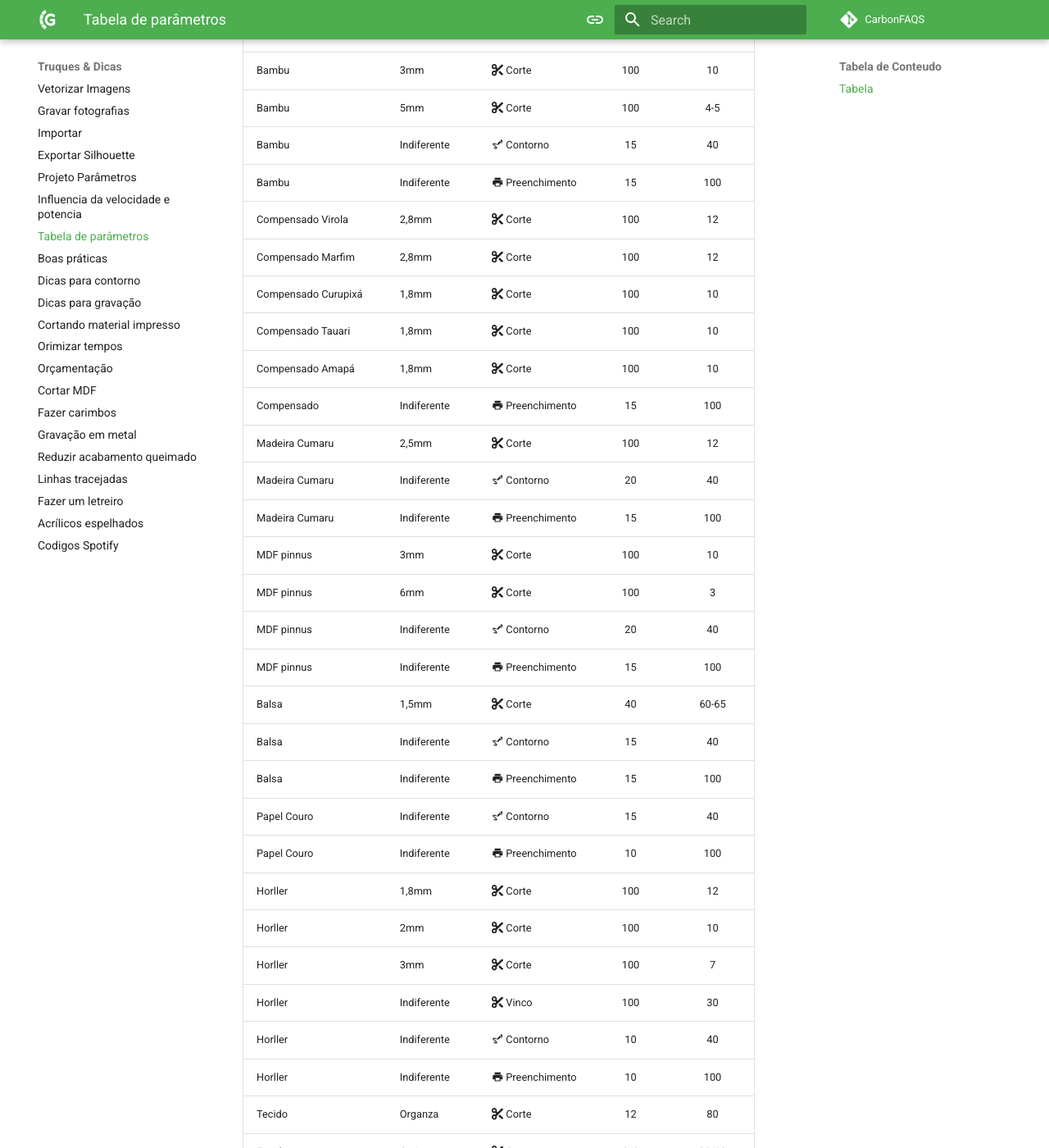
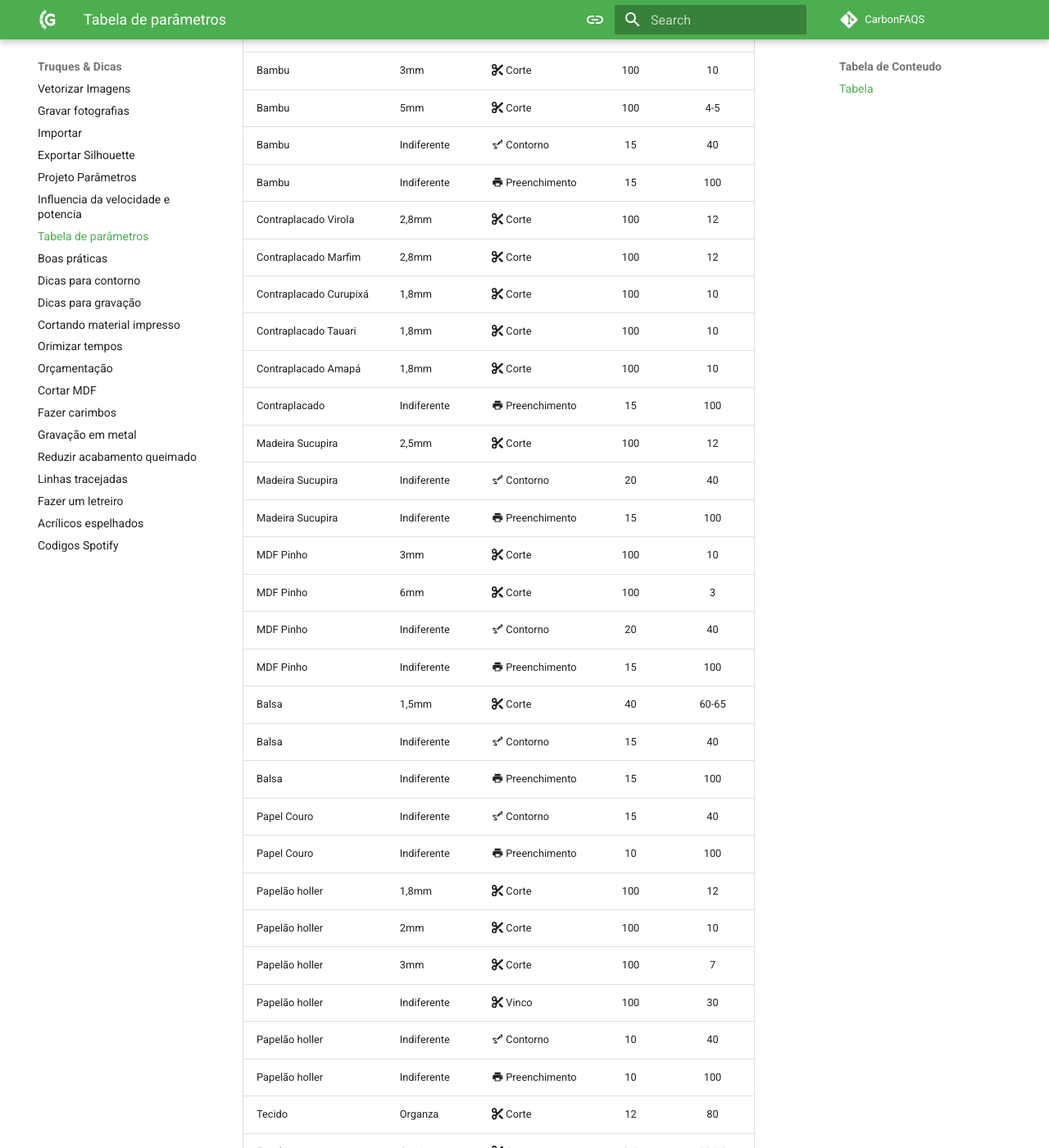
Before and after one commit to GadgetPlusKDB/Carbon-FAQS, an MkDocs documentation site: the page built from docs/truques-&-dicas/tabela-parametros.md, in a window 1280 px wide and 1400 px high, scrolled down 2335 px. Shown: the whole window at 82% size. Built offline with MkDocs 1.6.1 and Material for MkDocs 9.7.7, drawn with Linux system fonts in a browser that asks for light colours; comment, search, counter and statistics services are not loaded; some of the changed text lies outside the part shown.

```diff
--- a/docs/truques-&-dicas/tabela-parametros.md
+++ b/docs/truques-&-dicas/tabela-parametros.md
@@ -52,30 +52,30 @@
 |Bambu                    |5mm            |:fontawesome-solid-scissors: Corte  |100       |4-5        |
 |Bambu                    |Indiferente    |:material-draw-pen: Contorno        |15        |40         |
 |Bambu                    |Indiferente    |:material-printer: Preenchimento    |15        |100        |
-|Compensado Virola        |2,8mm          |:fontawesome-solid-scissors: Corte  |100       |12         |
-|Compensado Marfim        |2,8mm          |:fontawesome-solid-scissors: Corte  |100       |12         |
-|Compensado Curupixá      |1,8mm          |:fontawesome-solid-scissors: Corte  |100       |10         |
-|Compensado Tauari        |1,8mm          |:fontawesome-solid-scissors: Corte  |100       |10         |
-|Compensado Amapá         |1,8mm          |:fontawesome-solid-scissors: Corte  |100       |10         |
-|Compensado               |Indiferente    |:material-printer: Preenchimento    |15        |100        |
-|Madeira Cumaru           |2,5mm          |:fontawesome-solid-scissors: Corte  |100       |12         |
-|Madeira Cumaru           |Indiferente    |:material-draw-pen: Contorno        |20        |40         |
-|Madeira Cumaru           |Indiferente    |:material-printer: Preenchimento    |15        |100        |
-|MDF pinnus               |3mm            |:fontawesome-solid-scissors: Corte  |100       |10         |
-|MDF pinnus               |6mm            |:fontawesome-solid-scissors: Corte  |100       |3          |
-|MDF pinnus               |Indiferente    |:material-draw-pen: Contorno        |20        |40         |
-|MDF pinnus               |Indiferente    |:material-printer: Preenchimento    |15        |100        |
+|Contraplacado Virola     |2,8mm          |:fontawesome-solid-scissors: Corte  |100       |12         |
+|Contraplacado Marfim     |2,8mm          |:fontawesome-solid-scissors: Corte  |100       |12         |
+|Contraplacado Curupixá   |1,8mm          |:fontawesome-solid-scissors: Corte  |100       |10         |
+|Contraplacado Tauari     |1,8mm          |:fontawesome-solid-scissors: Corte  |100       |10         |
+|Contraplacado Amapá      |1,8mm          |:fontawesome-solid-scissors: Corte  |100       |10         |
+|Contraplacado            |Indiferente    |:material-printer: Preenchimento    |15        |100        |
+|Madeira Sucupira         |2,5mm          |:fontawesome-solid-scissors: Corte  |100       |12         |
+|Madeira Sucupira         |Indiferente    |:material-draw-pen: Contorno        |20        |40         |
+|Madeira Sucupira         |Indiferente    |:material-printer: Preenchimento    |15        |100        |
+|MDF Pinho                |3mm            |:fontawesome-solid-scissors: Corte  |100       |10         |
+|MDF Pinho                |6mm            |:fontawesome-solid-scissors: Corte  |100       |3          |
+|MDF Pinho                |Indiferente    |:material-draw-pen: Contorno        |20        |40         |
+|MDF Pinho                |Indiferente    |:material-printer: Preenchimento    |15        |100        |
 |Balsa                    |1,5mm          |:fontawesome-solid-scissors: Corte  |40        |60-65      |
 |Balsa                    |Indiferente    |:material-draw-pen: Contorno        |15        |40         |
 |Balsa                    |Indiferente    |:material-printer: Preenchimento    |15        |100        |
 |Papel Couro              |Indiferente    |:material-draw-pen: Contorno        |15        |40         |
 |Papel Couro              |Indiferente    |:material-printer: Preenchimento    |10        |100        |
-|Horller                  |1,8mm          |:fontawesome-solid-scissors: Corte  |100       |12         |
-|Horller                  |2mm            |:fontawesome-solid-scissors: Corte  |100       |10         |
-|Horller                  |3mm            |:fontawesome-solid-scissors: Corte  |100       |7          |
-|Horller                  |Indiferente    |:fontawesome-solid-scissors: Vinco  |100       |30         |
-|Horller                  |Indiferente    |:material-draw-pen: Contorno        |10        |40         |
-|Horller                  |Indiferente    |:material-printer: Preenchimento    |10        |100        |
+|Papelão holler           |1,8mm          |:fontawesome-solid-scissors: Corte  |100       |12         |
+|Papelão holler           |2mm            |:fontawesome-solid-scissors: Corte  |100       |10         |
+|Papelão holler           |3mm            |:fontawesome-solid-scissors: Corte  |100       |7          |
+|Papelão holler           |Indiferente    |:fontawesome-solid-scissors: Vinco  |100       |30         |
+|Papelão holler           |Indiferente    |:material-draw-pen: Contorno        |10        |40         |
+|Papelão holler           |Indiferente    |:material-printer: Preenchimento    |10        |100        |
 |Tecido                   |Organza        |:fontawesome-solid-scissors: Corte  |12        |80         |
 |Tecido                   |Cetim          |:fontawesome-solid-scissors: Corte  |8/9       |80/90      |
 |Borracha carimbo laranja |2,2mm          |:fontawesome-solid-scissors: Corte  |100       |12         |
```
Also changed, not shown: other parts of docs/truques-&-dicas/tabela-parametros.md (+4 -0 lines), docs/transferencias/index.md (+16 -0 lines).
